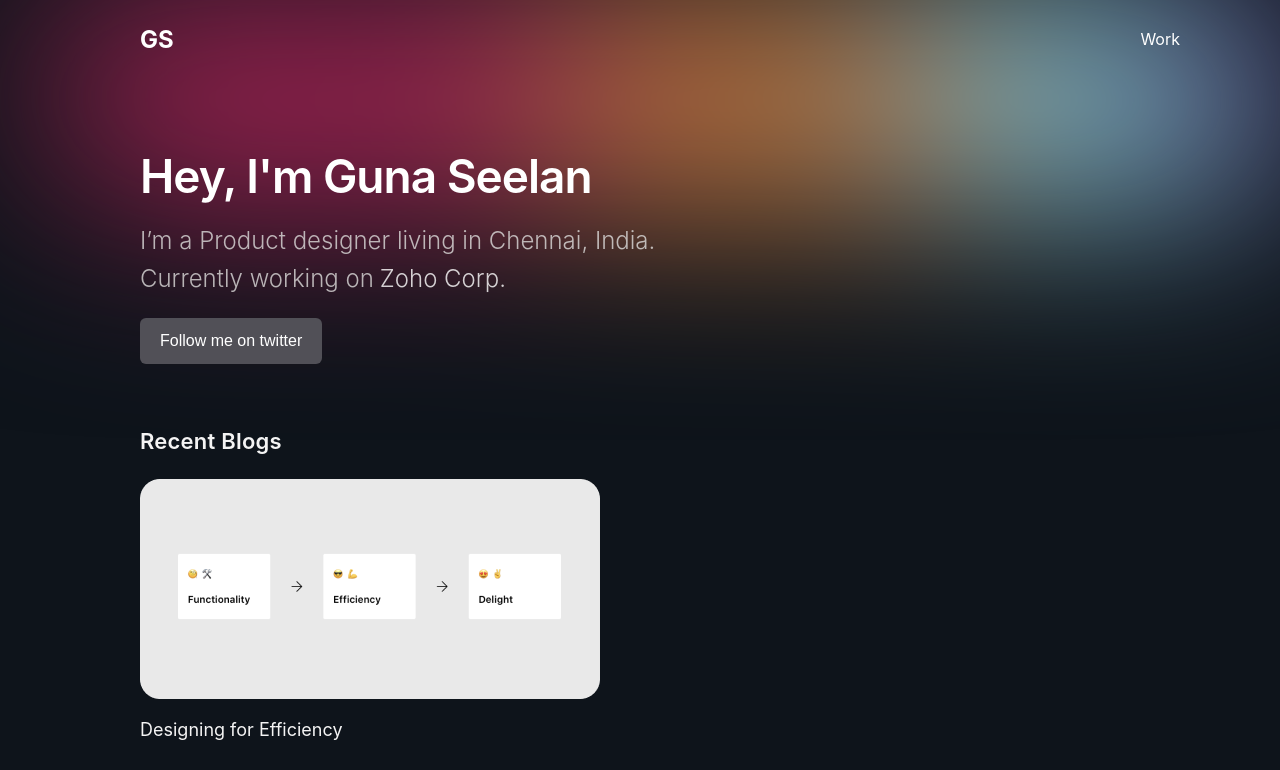
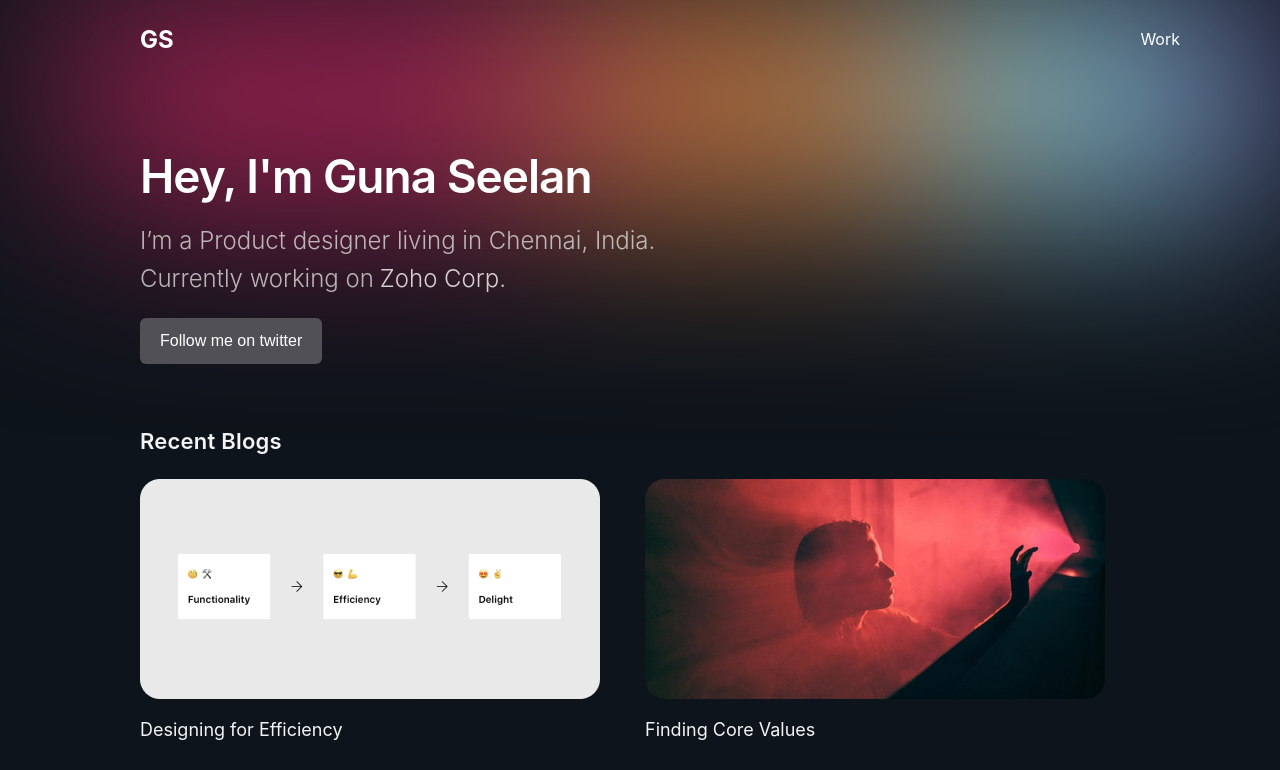
Before and after one commit to gunaseelan13/my-next-mdx, a Next.js app: page / in a window 1280 px wide. Shown: the top 770 px of the page. Built offline with nearby package versions, Linux system fonts and the light colour scheme.

Commit message:
grid change

```diff
--- a/components/featuredblog/featuredblogelement.js
+++ b/components/featuredblog/featuredblogelement.js
@@ -3,22 +3,18 @@ import Link from 'next/link'
 
 
 export const FeaturedContainer = styled.div`
-    height: 100%
     display: grid;
     // padding: 20px 10px;
     margin: 0px 20px 0px 20px;
     grid-template-columns: repeat(auto-fit,minmax(300px,1fr));
     grid-gap: 10px;
 
-
     // @media screen and (max-width: 768px) {
-
 
     // }
     // @media screen and ( max-width: 375px ){
     //     transition: 0.8s all ease;
     //     margin: 0px 20px 0px 20px;
-
 
     // }
     // @media screen and ( max-width: 414px ){
@@ -35,19 +31,15 @@ export const FeaturedCard = styled.div`
     text-decoration: none;
     box-sizing: border-box;
     transition: color 0.15s ease, border-color 0.15s ease;
-
     image {
         width: 460px;
         height: 220px;
     }
-
     // @media screen and (max-width: 768px) {
     //     width: 300px;
-
     // }
     // @media screen and (max-width: 900px) {
     //     width: 400px;
-
     // }
     // @media screen and (max-width: 375px) {
     //     width: 330px;
@@ -59,7 +51,6 @@ export const FeaturedCard = styled.div`
 
     &:hover {
         cursor: pointer;
-
     }
 `;
 
@@ -73,7 +64,6 @@ export const FeaturedHeader = styled.div`
     letter-spacing: 0.01em;
     margin: 0px 20px 0px 20px;
     background: transparent;
-
     @media screen and (max-width: 768px) {
         font-size: 20px;
         margin: 0px 20px 0px 20px;
@@ -103,7 +93,6 @@ export const PostTitle = styled.div`
         text-decoration: underline;
         transition: 0.8s all ease;
         cursor: pointer;
-
     }
 
     @media screen and (max-width: 768px) {
```
